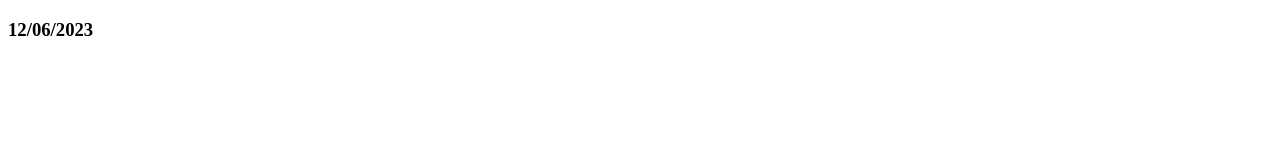
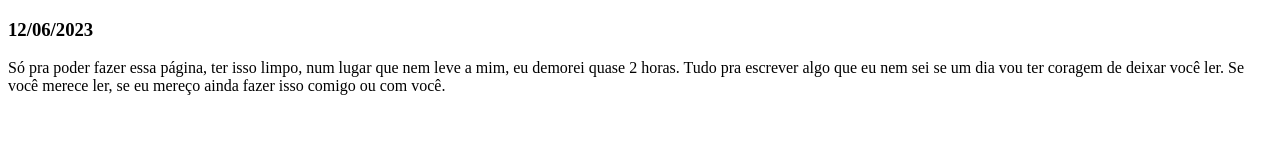
Before and after one commit to night-itsky/our-night-sky, a plain HTML site: page index.html in a window 1280 px wide. Drawn offline with Linux system fonts and the light colour scheme.

Commit message:
Primeiro paragrafo

```diff
--- a/index.html
+++ b/index.html
@@ -8,5 +8,11 @@
   </head>
   <body>
     <h3>12/06/2023</h3>
+    <p>
+      Só pra poder fazer essa página, ter isso limpo, num lugar que nem leve a
+      mim, eu demorei quase 2 horas. Tudo pra escrever algo que eu nem sei se um
+      dia vou ter coragem de deixar você ler. Se você merece ler, se eu mereço
+      ainda fazer isso comigo ou com você.
+    </p>
   </body>
 </html>
```
